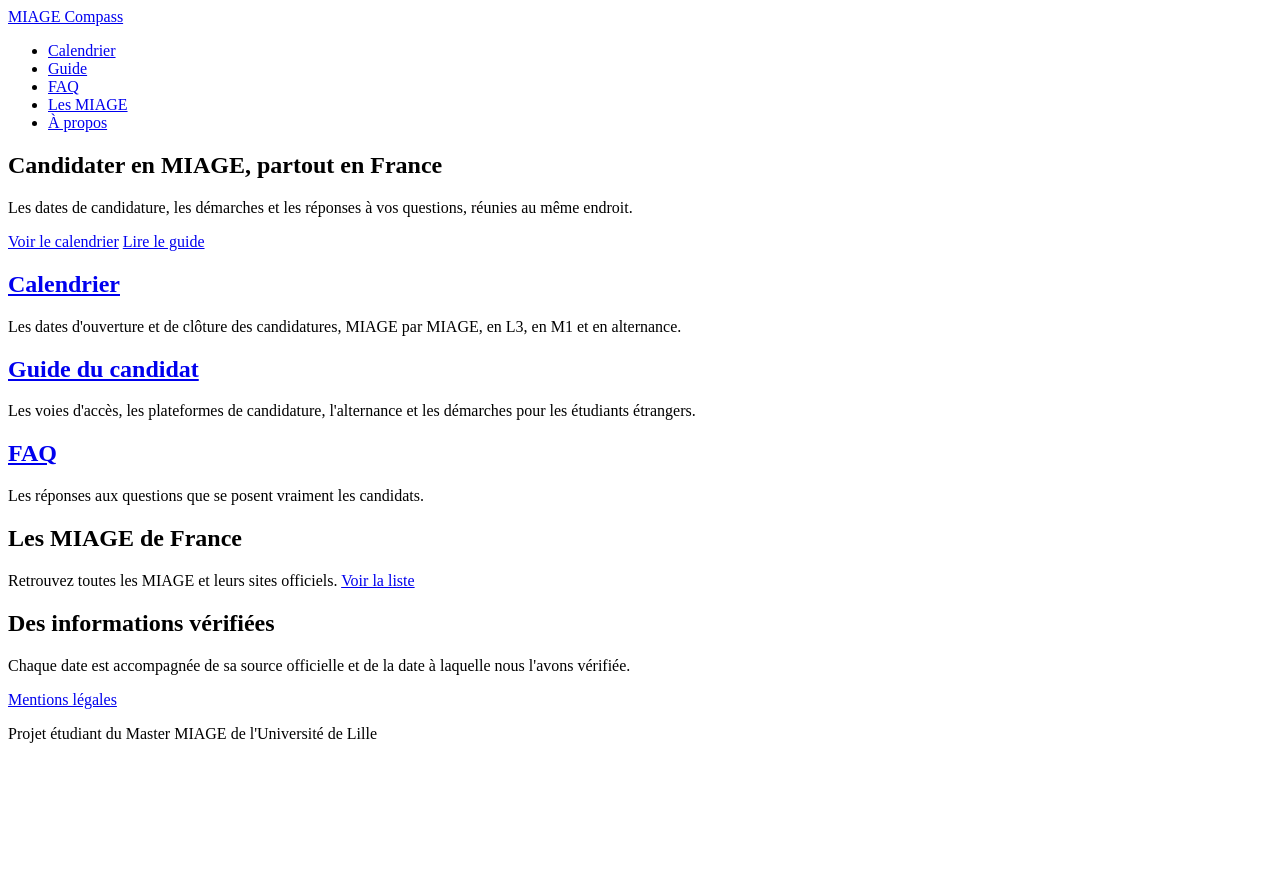
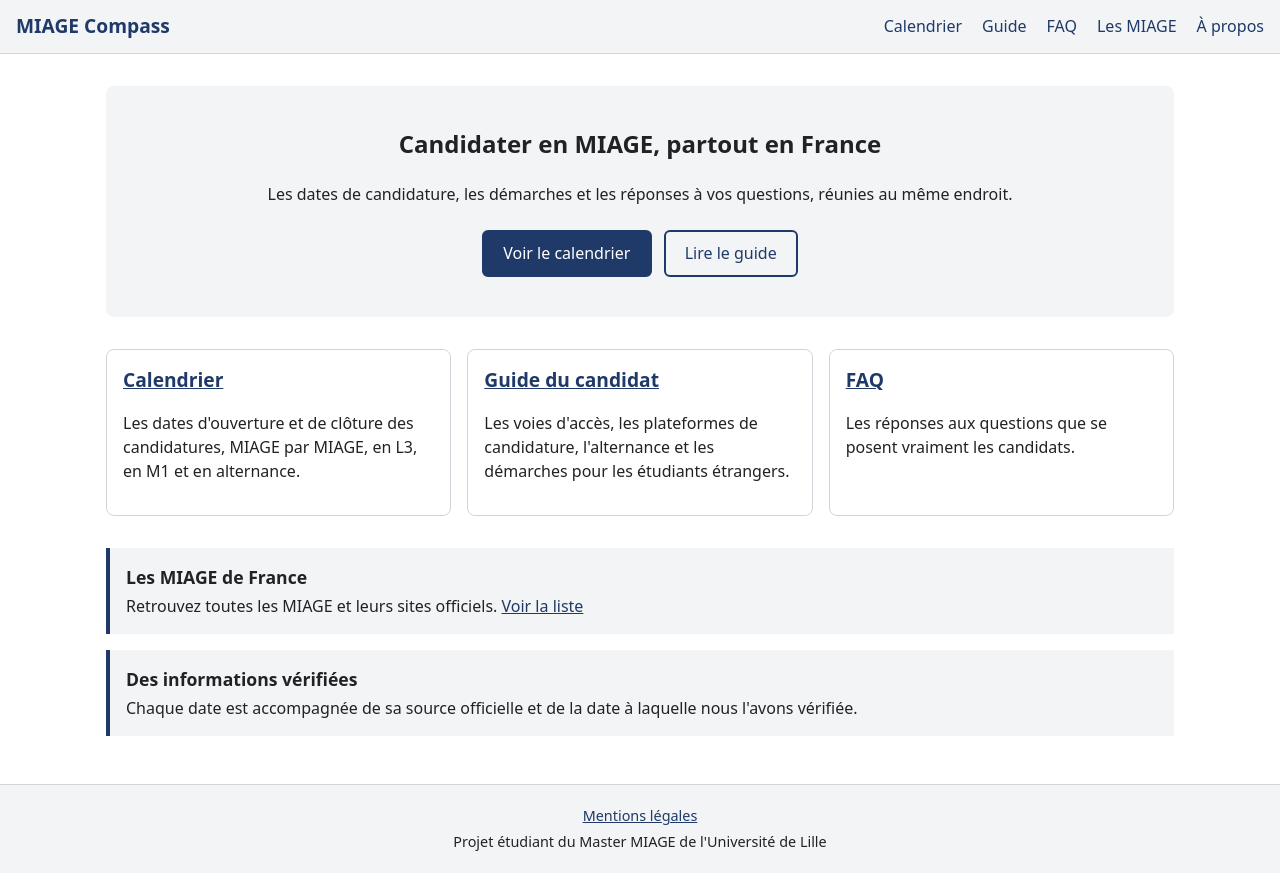
Before and after one commit to Issam59200/miage-compass, a plain HTML site: page index.html in a window 1280 px wide. Before the commit the page ends 800 px from the top, so only its background shows below. Drawn offline with Linux system fonts and the light colour scheme.

Commit message:
Feuille de style de base : en-tête, menu, accueil et pied de page

```diff
--- /dev/null
+++ b/css/style.css
@@ -0,0 +1,165 @@
+/* Mise en page de base. Les couleurs et la typographie définitives
+   seront fixées avec la charte graphique. */
+
+:root {
+  --couleur-texte: #222;
+  --couleur-fond: #fff;
+  --couleur-fond-alt: #f3f4f6;
+  --couleur-bordure: #d1d5db;
+  --couleur-principale: #1f3a68;
+  --largeur-max: 1100px;
+  --espace: 1rem;
+}
+
+*,
+*::before,
+*::after {
+  box-sizing: border-box;
+}
+
+body {
+  margin: 0;
+  font-family: system-ui, -apple-system, "Segoe UI", Roboto, Arial, sans-serif;
+  line-height: 1.5;
+  color: var(--couleur-texte);
+  background: var(--couleur-fond);
+  display: flex;
+  flex-direction: column;
+  min-height: 100vh;
+}
+
+a {
+  color: var(--couleur-principale);
+}
+
+/* En-tête et menu */
+header {
+  display: flex;
+  align-items: center;
+  justify-content: space-between;
+  gap: var(--espace);
+  padding: 0.75rem var(--espace);
+  border-bottom: 1px solid var(--couleur-bordure);
+  background: var(--couleur-fond-alt);
+}
+
+.logo {
+  font-weight: bold;
+  font-size: 1.2rem;
+  text-decoration: none;
+}
+
+nav ul {
+  display: flex;
+  gap: 1.25rem;
+  margin: 0;
+  padding: 0;
+  list-style: none;
+}
+
+nav a {
+  text-decoration: none;
+}
+
+nav a:hover,
+nav a[aria-current="page"] {
+  text-decoration: underline;
+}
+
+/* Contenu */
+main {
+  flex: 1;
+  width: 100%;
+  max-width: var(--largeur-max);
+  margin: 0 auto;
+  padding: calc(var(--espace) * 2) var(--espace);
+}
+
+/* Accueil */
+.hero {
+  text-align: center;
+  padding: 2.5rem var(--espace);
+  background: var(--couleur-fond-alt);
+  border-radius: 8px;
+}
+
+.hero h1 {
+  margin-top: 0;
+}
+
+.hero-actions {
+  display: flex;
+  justify-content: center;
+  flex-wrap: wrap;
+  gap: 0.75rem;
+  margin-top: 1.5rem;
+}
+
+.btn {
+  display: inline-block;
+  padding: 0.6rem 1.2rem;
+  border: 2px solid var(--couleur-principale);
+  border-radius: 6px;
+  background: var(--couleur-principale);
+  color: #fff;
+  text-decoration: none;
+}
+
+.btn-secondary {
+  background: transparent;
+  color: var(--couleur-principale);
+}
+
+.acces-rapide {
+  display: grid;
+  grid-template-columns: repeat(3, 1fr);
+  gap: var(--espace);
+  margin: 2rem 0;
+}
+
+.carte {
+  padding: var(--espace);
+  border: 1px solid var(--couleur-bordure);
+  border-radius: 8px;
+}
+
+.carte h2 {
+  margin-top: 0;
+  font-size: 1.2rem;
+}
+
+.bandeau {
+  margin-bottom: var(--espace);
+  padding: var(--espace);
+  border-left: 4px solid var(--couleur-principale);
+  background: var(--couleur-fond-alt);
+}
+
+.bandeau h2 {
+  margin: 0 0 0.25rem;
+  font-size: 1.1rem;
+}
+
+.bandeau p {
+  margin: 0;
+}
+
+/* Pied de page */
+footer {
+  padding: var(--espace);
+  border-top: 1px solid var(--couleur-bordure);
+  background: var(--couleur-fond-alt);
+  font-size: 0.9rem;
+  text-align: center;
+}
+
+footer p {
+  margin: 0.25rem 0;
+}
+
+/* Mobile */
+@media (max-width: 700px) {
+  .acces-rapide {
+    grid-template-columns: 1fr;
+  }
+}
--- a/index.html
+++ b/index.html
@@ -5,10 +5,11 @@
   <meta name="viewport" content="width=device-width, initial-scale=1.0">
   <title>MIAGE Compass</title>
   <meta name="description" content="Dates de candidature, guide et FAQ pour candidater dans les MIAGE de France.">
+  <link rel="stylesheet" href="css/style.css">
 </head>
 <body>
   <header>
-    <a href="index.html">MIAGE Compass</a>
+    <a class="logo" href="index.html">MIAGE Compass</a>
     <nav aria-label="Menu principal">
       <ul>
         <li><a href="pages/calendrier.html">Calendrier</a></li>
```
Also changed, not shown: pages/a-propos.html (+2 -1 lines), pages/calendrier.html (+2 -1 lines), pages/faq.html (+2 -1 lines), pages/guide.html (+2 -1 lines), pages/mentions-legales.html (+2 -1 lines), pages/miages.html (+2 -1 lines), 1 other file.
